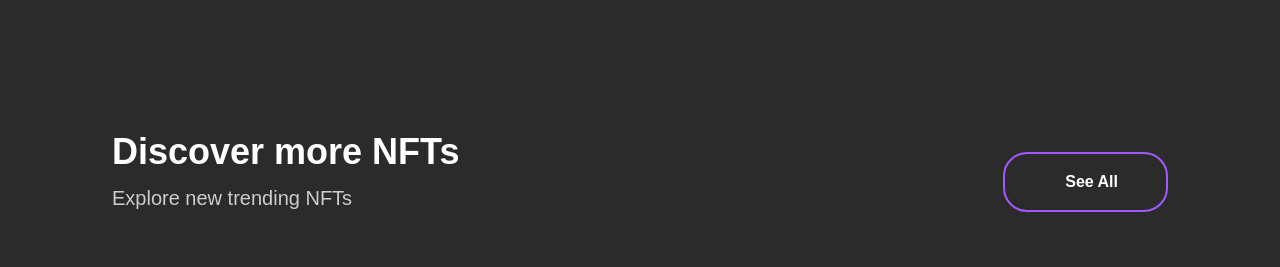
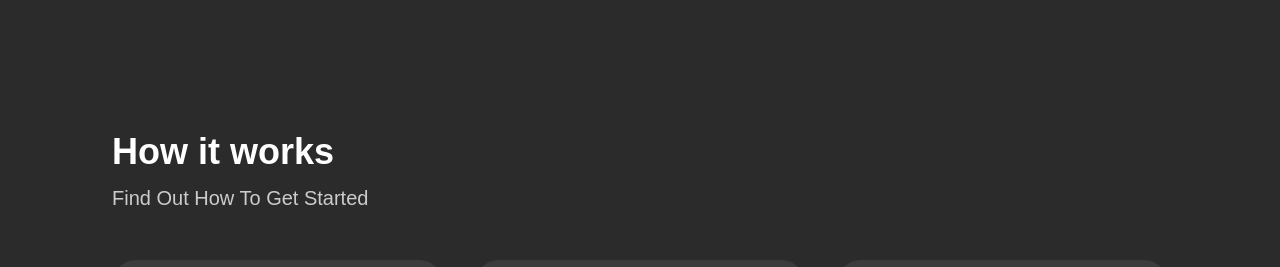
Before and after one commit to hoale58-vl/vrme-website, a Gatsby site: page / in a window 1280 px wide. Shown: the part 500-767 px from the top of the page. Built offline with nearby package versions, Linux system fonts and the light colour scheme; Gatsby itself is replaced by a stand-in of ours.

Commit message:
Update index.tsx

```diff
--- a/src/pages/index.tsx
+++ b/src/pages/index.tsx
@@ -30,7 +30,7 @@ const IndexPage: React.FC<PageProps> = () => {
                     <img className="w-full" src="/images/introduce/introduce.png" alt="" />
                 </div>
             </div>
-            <div className="gap-7 my-20 inline-block w-full">
+            <div className="gap-7 my-20 w-full hidden">
                 <div className="w-full mb-16">
                     <div className="flex justify-between discover-body relative w-full">
                         <div className="discover-main">
@@ -77,7 +77,7 @@ const IndexPage: React.FC<PageProps> = () => {
                 <div className="mb-12">
                     <div className="text-4xl mb-3">How it works</div>
                     <div className="font-normal text-xl text-gray-custon2">
-                        Find out how to get started
+                        Find Out How To Get Started
                     </div>
                 </div>
                 <div className="grid xl:grid-cols-3 md:grid-cols-2 sm:grid-cols-1 gap-8">
```
